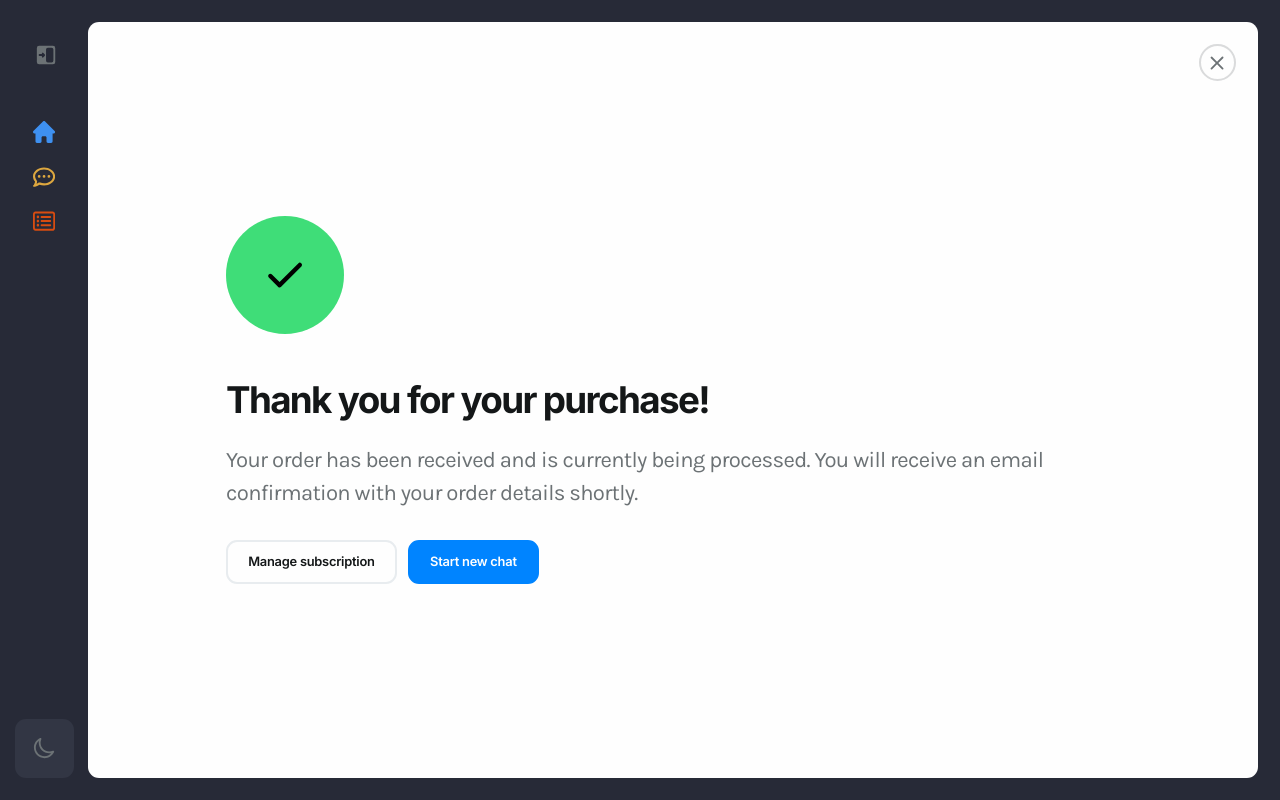
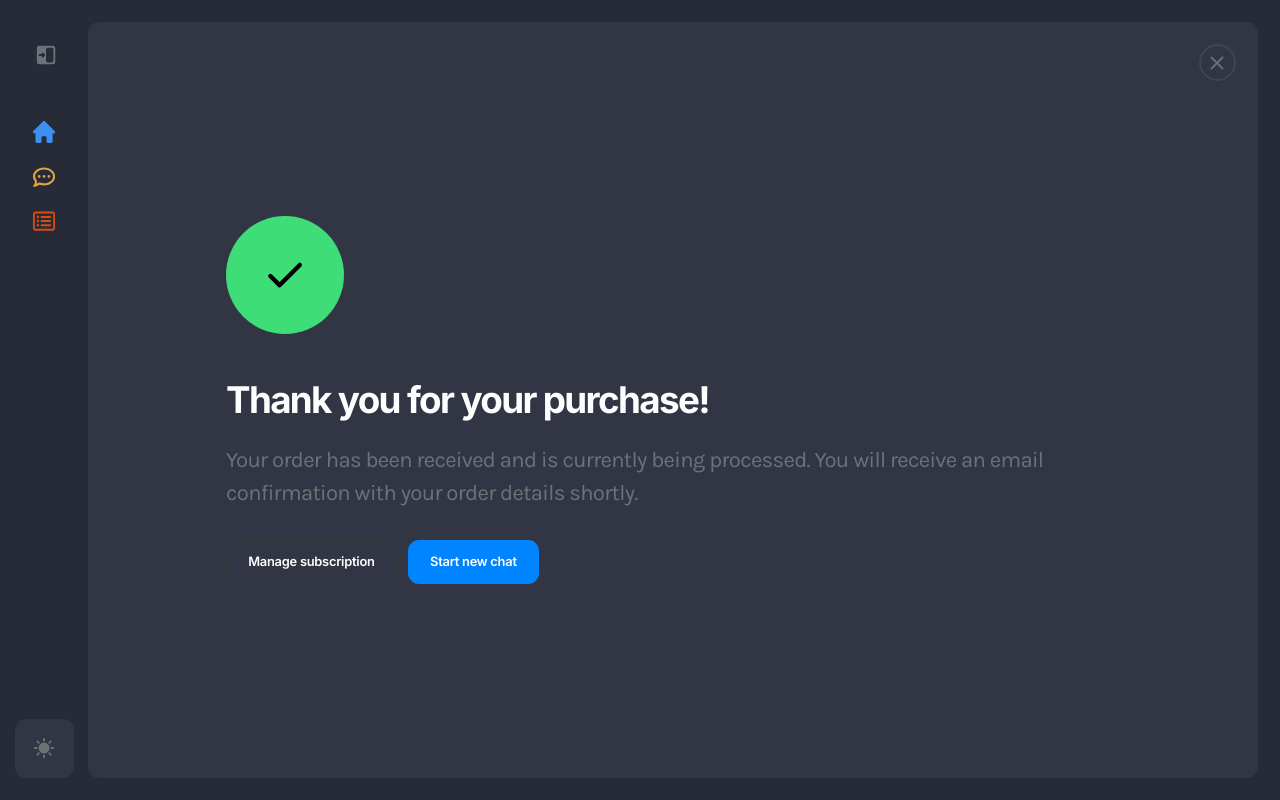
Before and after one commit to istvan-kreisz/GameGuideAI-frontend, a Next.js app: page /thanks in a window 1280 px wide. Built offline with nearby package versions, Linux system fonts and the light colour scheme; no server answers; what @rvxlab/tailwind-plugin-ios-full-height would draw is missing.

Commit message:
color mode changes

```diff
--- a/pages/_app.tsx
+++ b/pages/_app.tsx
@@ -80,9 +80,9 @@ export default function App({ Component, pageProps }: AppProps) {
 					`}</style>
 					<ColorModeProvider>
 						<ColorModeScript
-							initialColorMode="system"
+							initialColorMode="dark"
 							key="chakra-ui-no-flash"
-							storageKey="chakra-ui-color-mode"
+							storageKey="theme-color-mode"
 						/>
 
 						{noAuthRequired.includes(router.pathname) ? (
--- a/styles/useColorModeDefault.ts
+++ b/styles/useColorModeDefault.ts
@@ -1,18 +1,18 @@
 import { useEffect } from 'react'
 import { useColorMode } from '@chakra-ui/color-mode'
 
-const useColorModDefault = () => {
+const useColorModeDefault = () => {
 	const { colorMode, setColorMode } = useColorMode()
 
 	// Set the default color mode
 	useEffect(() => {
 		const savedColorMode = localStorage.getItem('theme-color-mode')
 		if (!savedColorMode) {
-			setColorMode('light')
+			setColorMode('dark')
 		} else {
 			setColorMode(savedColorMode)
 		}
-	}, [setColorMode])
+	}, []) // Removing dependency on setColorMode
 
 	// Update local storage if color mode changes
 	useEffect(() => {
@@ -22,4 +22,4 @@ const useColorModDefault = () => {
 	return { colorMode, setColorMode }
 }
 
-export default useColorModDefault
+export default useColorModeDefault
```
